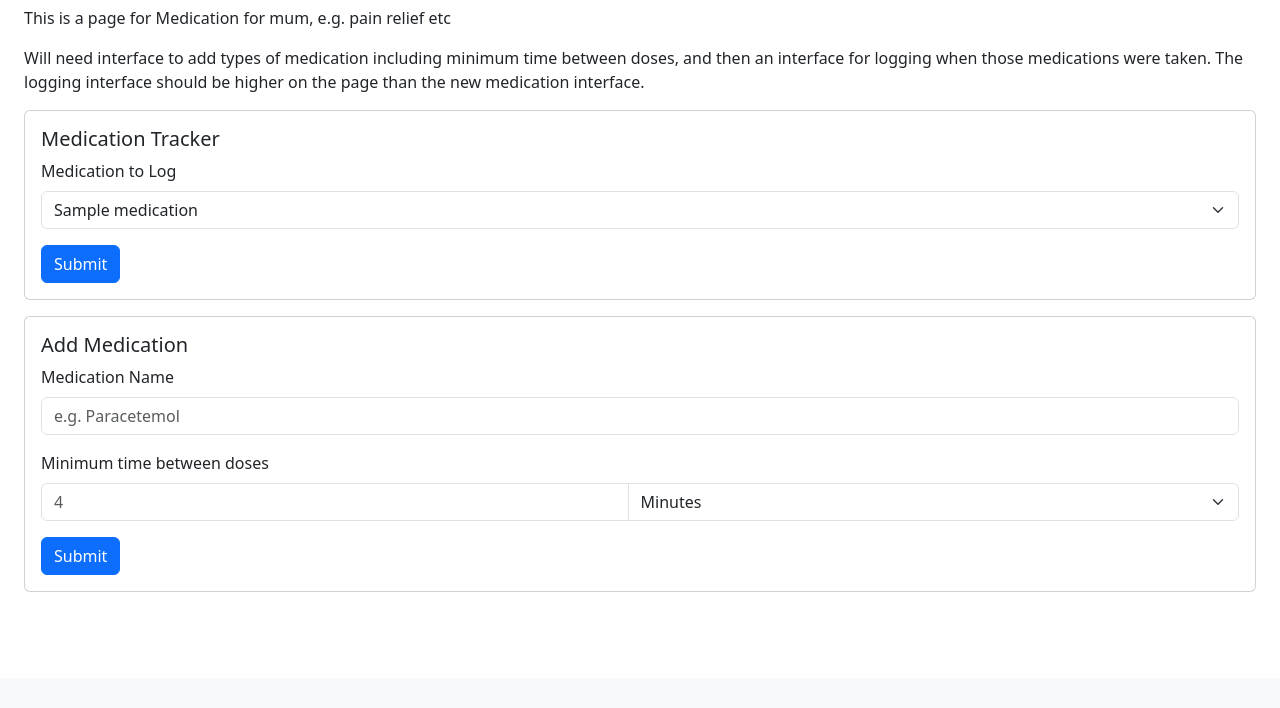
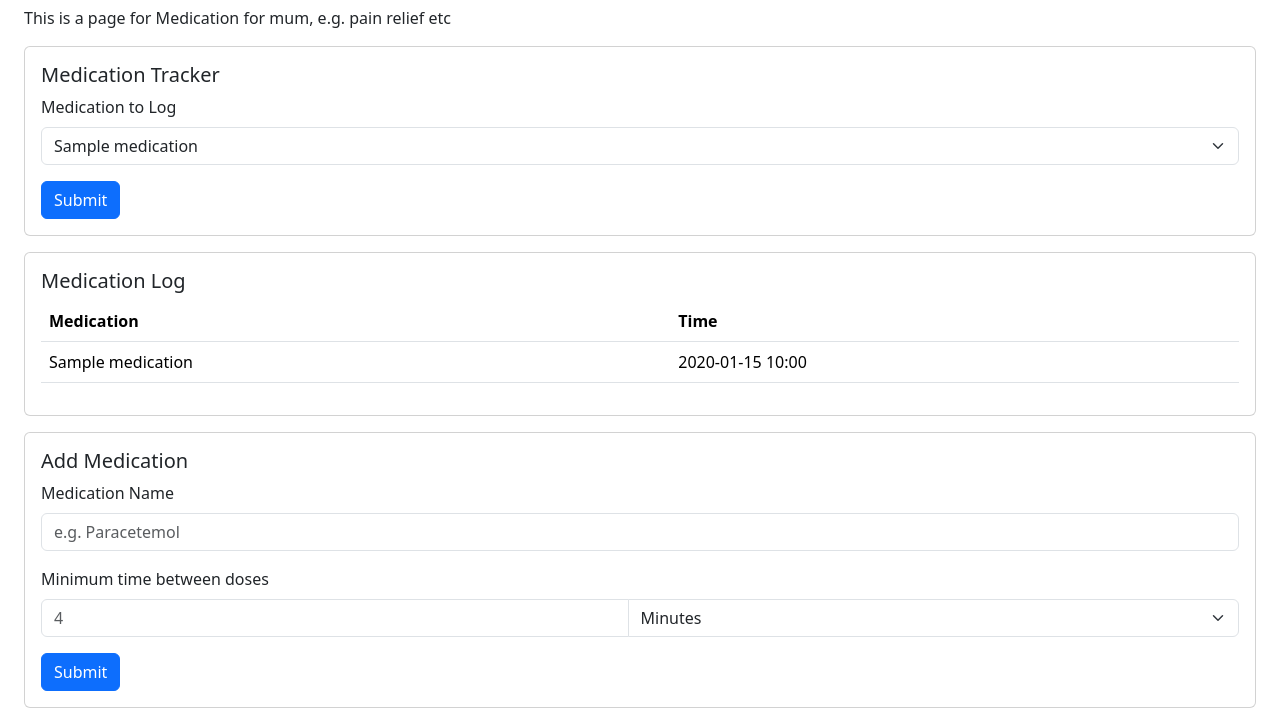
Before and after one commit to mijon/babytracker, a Flask app: template babytracker/templates/medication/index.html in a window 1280 px wide. Shown: the part 122-830 px from the top of the page. Before the commit the page ends 714 px from the top, so only its background shows below. Run offline with Flask 3, Linux system fonts and the light colour scheme; the template is opened without the code that fills it: most values are stand-ins (such as "Sample title", 1, 10 or a date in 2020).

Commit message:
Add medication tracking

```diff
--- a/babytracker/templates/medication/index.html
+++ b/babytracker/templates/medication/index.html
@@ -5,15 +5,14 @@
 
 {% block content %}
 <p>This is a page for Medication for mum, e.g. pain relief etc<p>
-<p>Will need interface to add types of medication including minimum time between doses, and then an interface for logging when those medications were taken. The logging interface should be higher on the page than the new medication interface.</p>
 
 <div class="card">
   <div class="card-body">
     <h5 class="card-title">Medication Tracker</h5>
-    <form method="post">
+    <form method="post" name="form-medication-log">
       <label class="form-label" for="medication-take-name">Medication to Log</label>
       <div class="mb-3">
-        <select class="form-select" id="medication-take-name">
+        <select class="form-select" id="medication-take-name" name="medication-take-name">
           {% for medication in medications %}
           <option value={{medication}}>{{medication}}</option>
           {% endfor %}
@@ -23,29 +22,48 @@
       <!--   <label for="medication-take-datetime" class="form-label">Taken when</label> -->
       <!--   <input type="datetime-local" id="medication-take-datetime" name="medication-take-datetime"> -->
       <!-- </div> -->
-      <button class="btn btn-primary" type="submit">Submit</button>
+      <button class="btn btn-primary" type="submit" id="medication-log-submit">Submit</button>
     </form>
   </div>
 </div>
 
 <div class="card mt-3">
   <div class="card-body">
+    <h5 class="card-title">Medication Log</h5>
+    <table class="table">
+      <tr>
+        <th>Medication</th>
+        <th>Time</th>
+      </tr>
+      {% for med in medication_log %}
+      <tr>
+        <td>{{ med["medication"] }}</td>
+        <td>{{ med["taken_date"].strftime("%Y-%m-%d %H:%M") }}</td>
+      </tr>
+      {% endfor %}
+      </tr>
+    </table>
+  </div>
+</div>
+
+<div class="card mt-3">
+  <div class="card-body">
     <h5 class="card-title">Add Medication</h5>
-    <form method="post">
+    <form method="post" name="form-medication-add">
       <div class="mb-3">
         <label for="medication-name" class="form-label">Medication Name</label>
-        <input type="text" class="form-control" id="medication-name" placeholder="e.g. Paracetemol">
+        <input type="text" class="form-control" id="medication-name" placeholder="e.g. Paracetemol" name="medication-name">
       </div>
       <label class="form-label">Minimum time between doses</label>
       <div class="input-group mb-3">
-        <input type="text" class="form-control" placeholder="4" id="duration-number">
-        <select class="form-select" id="dutation-text">
+        <input type="text" class="form-control" placeholder="4" id="duration-number" name="duration-number">
+        <select class="form-select" id="dutation-text" name="duration-text">
           <option value="minutes">Minutes</option>
           <option value="hours">Hours</option>
           <option value="days">Days</option>
         </select>
       </div>
-      <button class="btn btn-primary" type="submit">Submit</button>
+      <button class="btn btn-primary" type="submit" id="medication-add-submit">Submit</button>
     </form
   </div>
 </div>
```
Also changed, not shown: babytracker/medication.py (+37 -4 lines).
